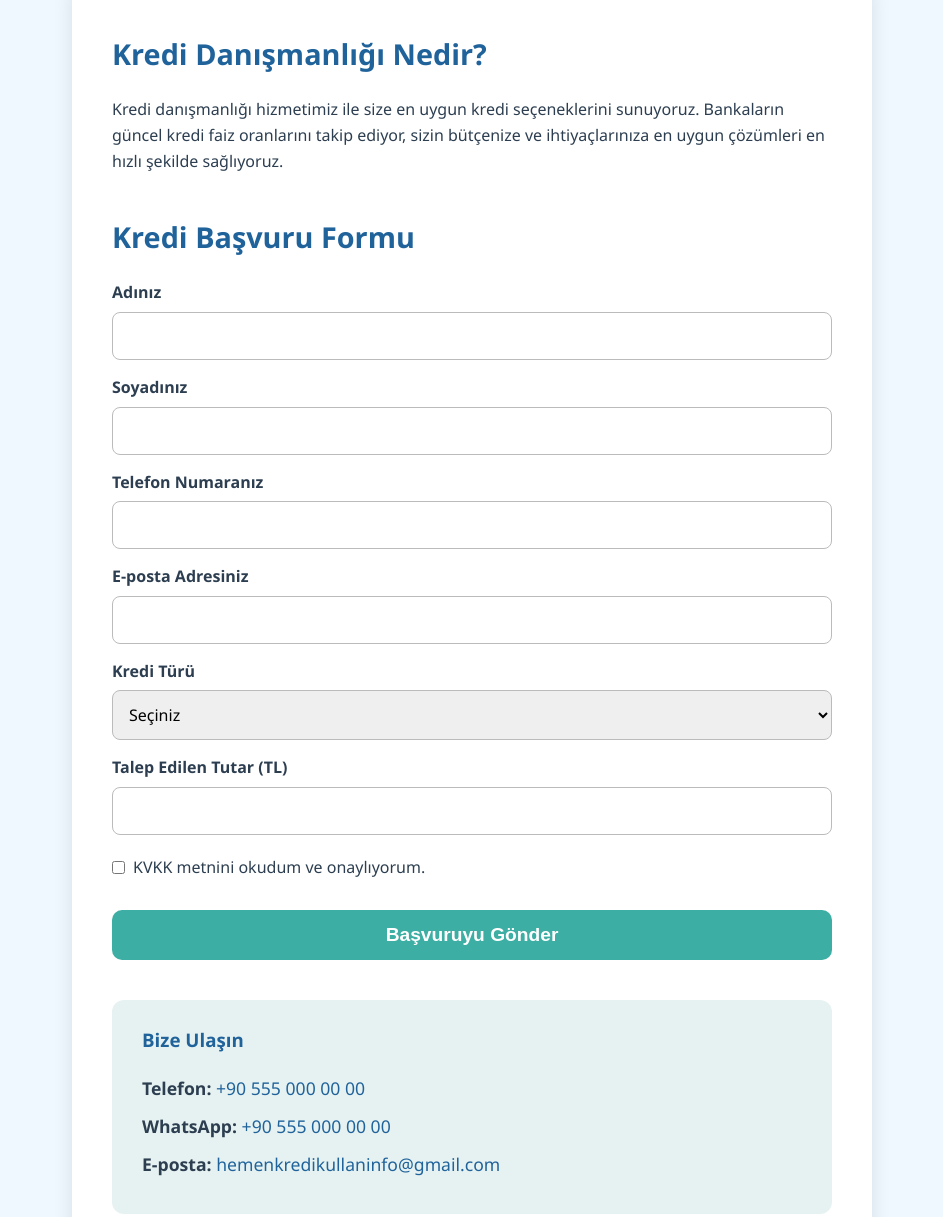
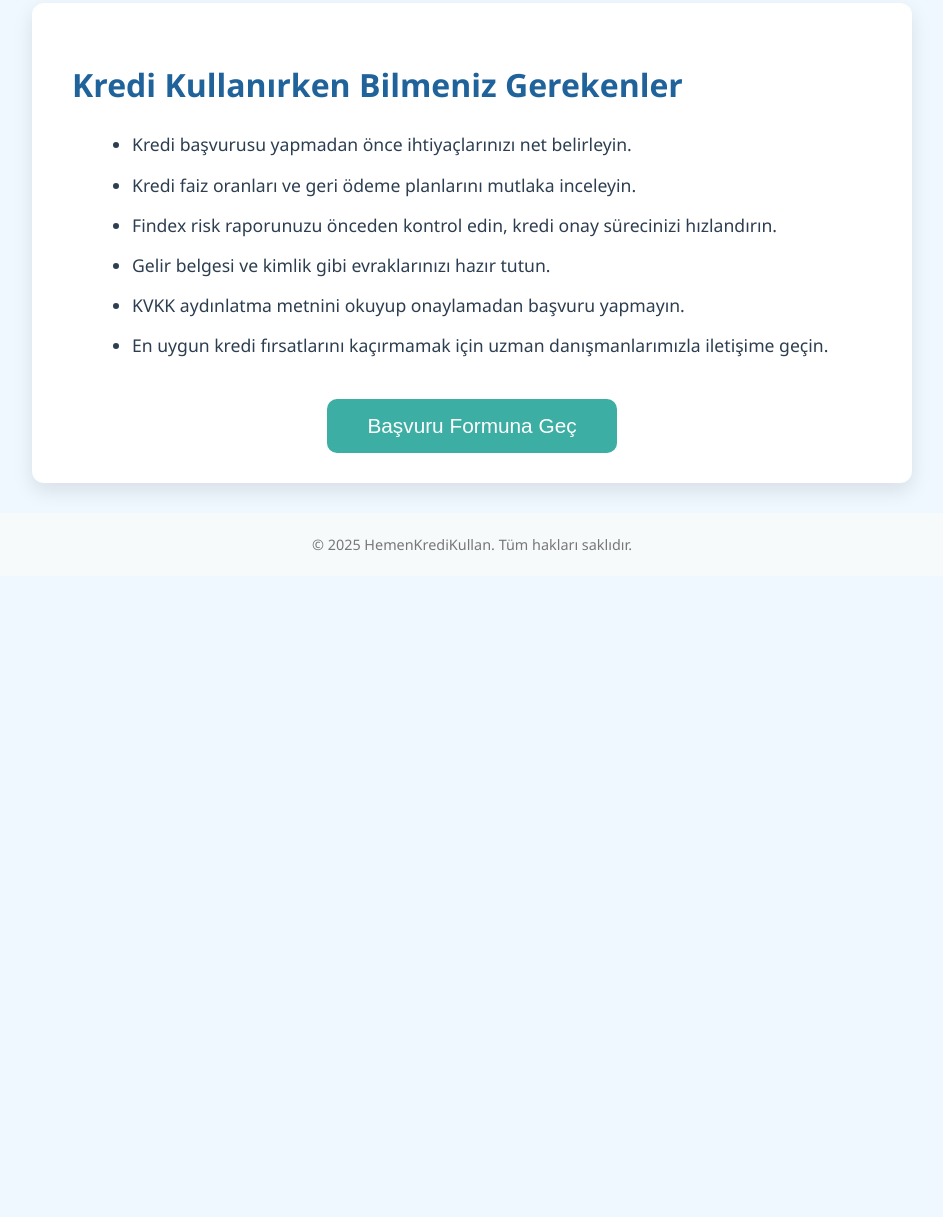
Before and after one commit to phisoli/hemenkredikullan, a plain HTML site: page index.html in a window 1280 px wide. Shown: the part 279-1496 px from the top of the page, without its empty margins (168-1111 px from the left). After the commit the page ends 855 px from the top, so only its background shows below. Drawn offline with Linux system fonts and the light colour scheme.

Commit message:
Update index.html

```diff
--- a/index.html
+++ b/index.html
@@ -3,12 +3,8 @@
 <head>
   <meta charset="UTF-8" />
   <meta name="viewport" content="width=device-width, initial-scale=1" />
-  <title>HemenKrediKullan - Kredi Danışmanlık Hizmeti</title>
+  <title>HemenKrediKullan - Kredi Danışmanlığı</title>
   <style>
-    /* Temel reset */
-    * {
-      box-sizing: border-box;
-    }
     body {
       font-family: 'Segoe UI', Tahoma, Geneva, Verdana, sans-serif;
       margin: 0; padding: 0;
@@ -16,29 +12,20 @@
       color: #2c3e50;
       line-height: 1.6;
     }
-    a {
-      color: #20639b;
-      text-decoration: none;
-    }
-    a:hover {
-      text-decoration: underline;
-    }
-
     header {
       background: linear-gradient(90deg, #3caea3, #20639b);
       color: white;
-      padding: 40px 20px;
+      padding: 50px 20px;
       text-align: center;
     }
     header h1 {
+      font-size: 3rem;
       margin: 0 0 10px;
-      font-size: 2.8rem;
     }
     header p {
       font-size: 1.3rem;
       font-weight: 300;
     }
-
     main {
       max-width: 800px;
       margin: 30px auto;
@@ -47,111 +34,35 @@
       border-radius: 12px;
       box-shadow: 0 8px 20px rgba(0,0,0,0.1);
     }
-
-    section {
-      margin-bottom: 40px;
-    }
-
     h2 {
       color: #20639b;
       margin-bottom: 20px;
       font-weight: 600;
-      font-size: 1.8rem;
+      font-size: 2rem;
     }
-
-    p {
-      font-size: 1rem;
+    ul {
+      margin-left: 20px;
+      margin-bottom: 30px;
     }
-
-    form label {
+    li {
+      margin-bottom: 12px;
+      font-size: 1.1rem;
+    }
+    button {
       display: block;
-      margin-top: 15px;
-      font-weight: 600;
-    }
-    form input[type="text"],
-    form input[type="tel"],
-    form input[type="email"],
-    form input[type="number"],
-    form select,
-    form textarea {
-      width: 100%;
-      padding: 12px;
-      margin-top: 6px;
-      border-radius: 8px;
-      border: 1px solid #bbb;
-      font-size: 1rem;
-      transition: border-color 0.3s ease;
-      font-family: inherit;
-    }
-    form input[type="text"]:focus,
-    form input[type="tel"]:focus,
-    form input[type="email"]:focus,
-    form input[type="number"]:focus,
-    form select:focus,
-    form textarea:focus {
-      border-color: #3caea3;
-      outline: none;
-    }
-
-    form textarea {
-      resize: vertical;
-    }
-
-    form label.checkbox-label {
-      font-weight: normal;
-      margin-top: 20px;
-      display: flex;
-      align-items: center;
-      gap: 8px;
-    }
-    form label.checkbox-label input[type="checkbox"] {
-      width: auto;
-      margin: 0;
-      cursor: pointer;
-    }
-
-    button {
-      margin-top: 30px;
+      margin: 40px auto 0;
       background: #3caea3;
       color: white;
-      padding: 14px 0;
-      width: 100%;
       border: none;
+      padding: 15px 40px;
       border-radius: 10px;
-      font-size: 1.2rem;
-      font-weight: 700;
+      font-size: 1.3rem;
       cursor: pointer;
       transition: background-color 0.3s ease;
     }
     button:hover {
       background: #2b8d89;
     }
-
-    .success-message {
-      display: none;
-      margin-top: 25px;
-      padding: 18px;
-      background-color: #d4edda;
-      color: #155724;
-      border-radius: 8px;
-      border: 1px solid #c3e6cb;
-      font-weight: 600;
-    }
-
-    .contact {
-      background: #e6f2f1;
-      padding: 25px 30px;
-      border-radius: 12px;
-    }
-    .contact h3 {
-      margin-top: 0;
-      color: #20639b;
-    }
-    .contact p {
-      margin: 10px 0;
-      font-size: 1.1rem;
-    }
-
     footer {
       text-align: center;
       padding: 20px 0;
@@ -160,24 +71,20 @@
       background: #f7fafb;
       margin-top: 30px;
     }
-
-    /* Responsive */
     @media (max-width: 600px) {
       header h1 {
         font-size: 2rem;
       }
       main {
-        padding: 20px 15px;
         margin: 15px;
+        padding: 20px;
       }
       h2 {
-        font-size: 1.5rem;
+        font-size: 1.6rem;
       }
       button {
-        font-size: 1rem;
-      }
-      .contact p {
-        font-size: 1rem;
+        font-size: 1.1rem;
+        padding: 12px 30px;
       }
     }
   </style>
@@ -186,62 +93,21 @@
 
 <header>
   <h1>HemenKrediKullan</h1>
-  <p>Kredi ihtiyaçlarınızda yanınızdayız, hızlı ve güvenilir danışmanlık hizmeti</p>
+  <p>Kredi kullanma rehberiniz, en doğru ve hızlı kredi danışmanlık hizmeti</p>
 </header>
 
 <main>
+  <h2>Kredi Kullanırken Bilmeniz Gerekenler</h2>
+  <ul>
+    <li>Kredi başvurusu yapmadan önce ihtiyaçlarınızı net belirleyin.</li>
+    <li>Kredi faiz oranları ve geri ödeme planlarını mutlaka inceleyin.</li>
+    <li>Findex risk raporunuzu önceden kontrol edin, kredi onay sürecinizi hızlandırın.</li>
+    <li>Gelir belgesi ve kimlik gibi evraklarınızı hazır tutun.</li>
+    <li>KVKK aydınlatma metnini okuyup onaylamadan başvuru yapmayın.</li>
+    <li>En uygun kredi fırsatlarını kaçırmamak için uzman danışmanlarımızla iletişime geçin.</li>
+  </ul>
 
-  <section>
-    <h2>Kredi Danışmanlığı Nedir?</h2>
-    <p>Kredi danışmanlığı hizmetimiz ile size en uygun kredi seçeneklerini sunuyoruz. Bankaların güncel kredi faiz oranlarını takip ediyor, sizin bütçenize ve ihtiyaçlarınıza en uygun çözümleri en hızlı şekilde sağlıyoruz.</p>
-  </section>
-
-  <section>
-    <h2>Kredi Başvuru Formu</h2>
-    <form id="krediFormu" action="https://formspree.io/f/mkgzvewk" method="POST">
-      <label for="ad">Adınız</label>
-      <input type="text" id="ad" name="ad" required>
-
-      <label for="soyad">Soyadınız</label>
-      <input type="text" id="soyad" name="soyad" required>
-
-      <label for="telefon">Telefon Numaranız</label>
-      <input type="tel" id="telefon" name="telefon" required>
-
-      <label for="email">E-posta Adresiniz</label>
-      <input type="email" id="email" name="email" required>
-
-      <label for="krediTuru">Kredi Türü</label>
-      <select id="krediTuru" name="krediTuru" required>
-        <option value="">Seçiniz</option>
-        <option value="ihtiyac">İhtiyaç Kredisi</option>
-        <option value="tasit">Taşıt Kredisi</option>
-        <option value="konut">Konut Kredisi</option>
-      </select>
-
-      <label for="tutar">Talep Edilen Tutar (TL)</label>
-      <input type="number" id="tutar" name="tutar" required min="1000" max="1000000" step="1000">
-
-      <label class="checkbox-label">
-        <input type="checkbox" name="kvkk" required>
-        KVKK metnini okudum ve onaylıyorum.
-      </label>
-
-      <button type="submit">Başvuruyu Gönder</button>
-    </form>
-
-    <div class="success-message" id="successMessage">
-      Başvurunuz başarıyla alındı. En kısa sürede sizinle iletişime geçeceğiz.
-    </div>
-  </section>
-
-  <section class="contact">
-    <h3>Bize Ulaşın</h3>
-    <p><strong>Telefon:</strong> <a href="tel:+905550000000">+90 555 000 00 00</a></p>
-    <p><strong>WhatsApp:</strong> <a href="https://wa.me/905550000000" target="_blank" rel="noopener noreferrer">+90 555 000 00 00</a></p>
-    <p><strong>E-posta:</strong> <a href="mailto:hemenkredikullaninfo@gmail.com">hemenkredikullaninfo@gmail.com</a></p>
-  </section>
-
+  <button id="goToFormBtn">Başvuru Formuna Geç</button>
 </main>
 
 <footer>
@@ -249,30 +115,8 @@
 </footer>
 
 <script>
-  const form = document.getElementById("krediFormu");
-  const successMessage = document.getElementById("successMessage");
-
-  form.addEventListener("submit", function(event){
-    event.preventDefault();
-
-    const formData = new FormData(form);
-
-    fetch(form.action, {
-      method: "POST",
-      body: formData,
-      headers: {
-        'Accept': 'application/json'
-      }
-    }).then(response => {
-      if(response.ok){
-        successMessage.style.display = "block";
-        form.reset();
-      } else {
-        alert("Başvuru gönderilemedi. Lütfen tekrar deneyiniz.");
-      }
-    }).catch(() => {
-      alert("Sunucu hatası. Lütfen daha sonra tekrar deneyin.");
-    });
+  document.getElementById('goToFormBtn').addEventListener('click', () => {
+    window.location.href = 'form.html';
   });
 </script>
 
```
